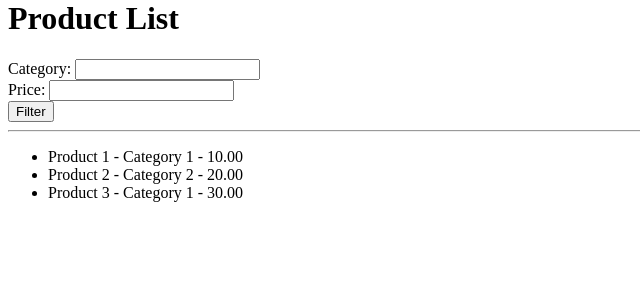
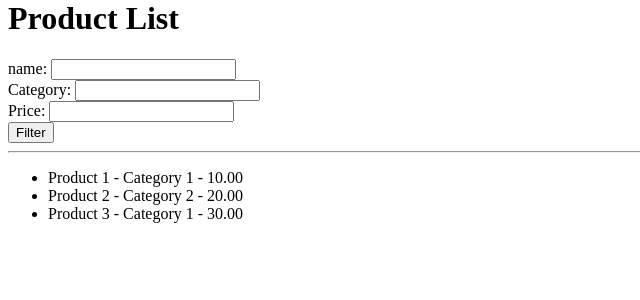
Before and after one commit to CsSCE2023/CapstoneBackend, a Django app: page /products/ in a window 1280 px wide. Shown: the part 21-321 px from the top of the page, without its empty margins (0-640 px from the left). Run offline with Django 4.2, Linux system fonts and the light colour scheme; data comes from the database, SQL or seed files in the repository.

Commit message:
add name filter

```diff
--- a/core/myapp/templates/product_list.html
+++ b/core/myapp/templates/product_list.html
@@ -4,6 +4,9 @@
 {% block content %}
     <h1>Product List</h1>
     <form method="get">
+        <label for="name">name:</label>
+        <input type="text" name="name" id="name">
+        <br>
         <label for="category">Category:</label>
         <input type="text" name="category" id="category">
         <br>
--- a/core/myapp/views.py
+++ b/core/myapp/views.py
@@ -8,10 +8,14 @@ from .models import Product
 
 def product_list(request):
     products = Product.objects.all()
+    name = request.GET.get("name")
     category = request.GET.get("category")
     price = request.GET.get("price")
+    print(f"name: {name}")
     print(f"Category: {category}")
     print(f"Price: {price}")
+    if name:
+        products = products.filter(name=name)
     if category:
         products = products.filter(category=category)
     if price:
```
